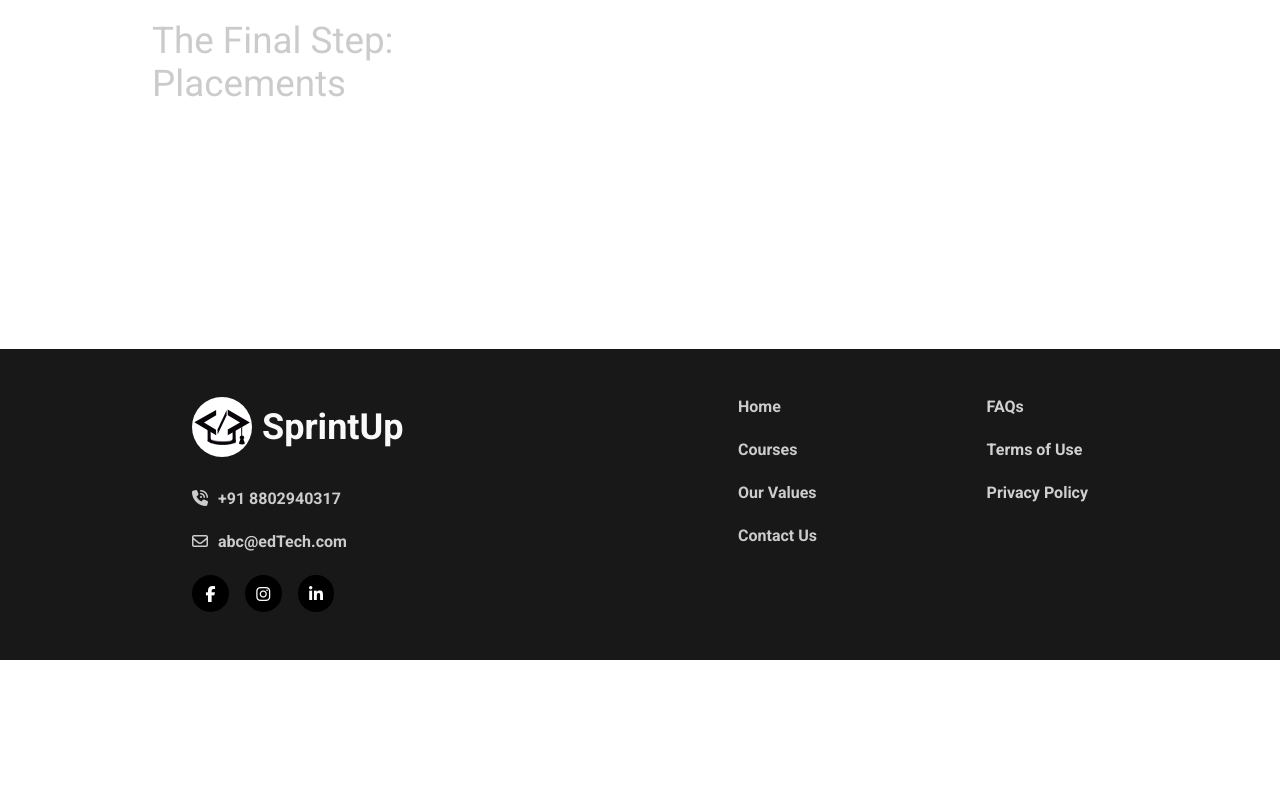
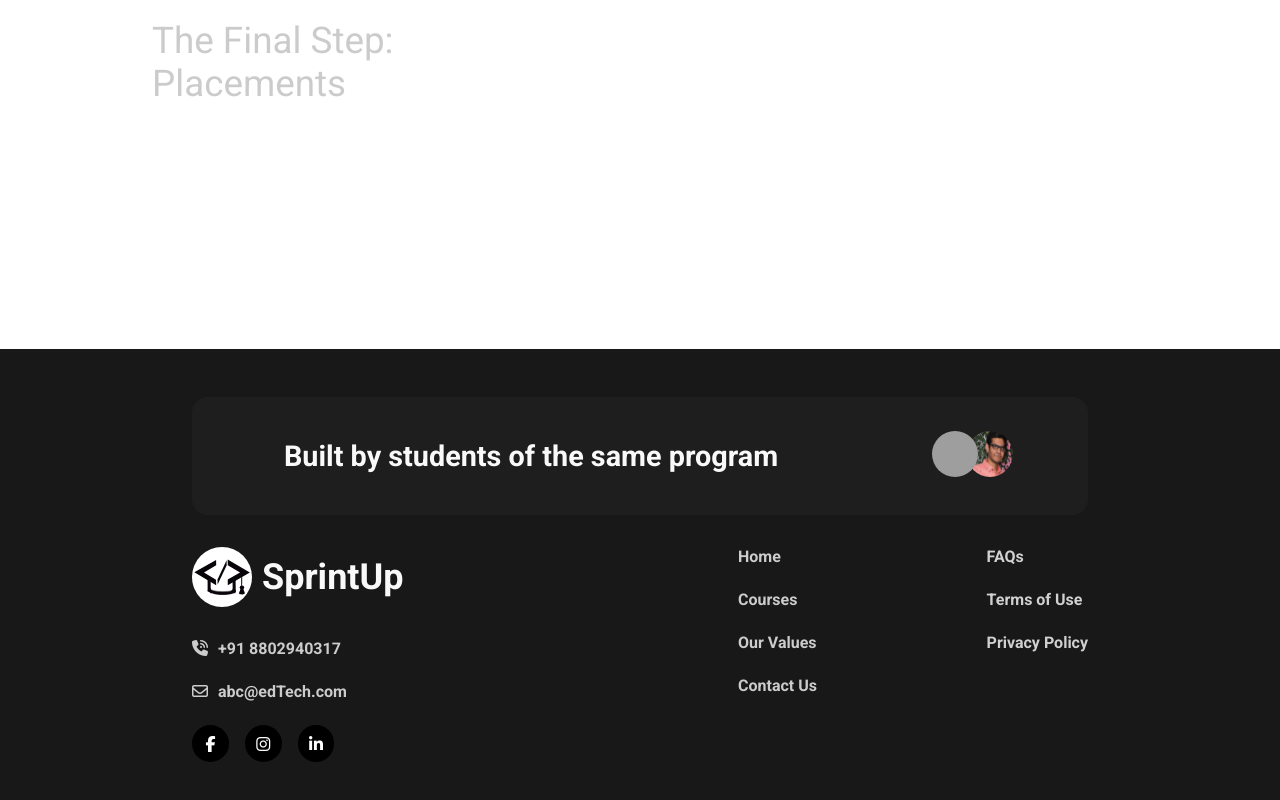
Before and after one commit to drumil32/Ed-Tech, a React (Vite) app in the folder frontend/: page /course-details in a window 1280 px wide. Shown: the part 1956-2756 px from the top of the page. Before the commit the page ends 2616 px from the top, so only its background shows below. Built offline with nearby package versions, Linux system fonts and the light colour scheme; grey boxes are pictures that could not be loaded.

Commit message:
footer updated

```diff
--- a/frontend/src/App.scss
+++ b/frontend/src/App.scss
@@ -1,10 +1,15 @@
-// .App {
-//     width: 100%;
-//     min-height: 100vh;
-//     display: flex;
-//     flex-direction: column;
-//     align-items: center;
-// }
+.App {
+    width: 100%;
+    min-height: 100vh;
+    display: flex;
+    flex-direction: column;
+    align-items: center;
+    justify-content: center;
+
+    img.initialLoader{
+      max-width: 100%;
+    }
+}
 .container {
     display: flex;
     height: 100vh;
--- a/frontend/src/App.tsx
+++ b/frontend/src/App.tsx
@@ -12,7 +12,7 @@ import { useEffect, useState } from "react";
 function App() {
   const [initialLoader, setInitialLoader] = useState(true);
   useEffect(() => {
-    setTimeout(() => setInitialLoader(false), 3_000);
+    setTimeout(() => setInitialLoader(false), 2000);
   }, []);
 
   const router = createBrowserRouter([
@@ -34,21 +34,24 @@ function App() {
         },
         {
           path: "/course-details",
-          element: <CourseDetails />
+          element: <CourseDetails />,
         },
         {
           path: "/values",
-          element: <OurValues />
-        }
+          element: <OurValues />,
+        },
       ],
     },
   ]);
 
   return (
-    initialLoader ? <img src="/assests/loader_compressed.gif" alt="loader" /> :
-      <div className="App">
+    <div className="App">
+      {initialLoader ? (
+        <img className="initialLoader" src="/assests/loader_compressed.gif" alt="loader" />
+      ) : (
         <RouterProvider router={router} />
-      </div>
+      )}
+    </div>
   );
 }
 
--- a/frontend/src/components/organisms/Footer/Footer.tsx
+++ b/frontend/src/components/organisms/Footer/Footer.tsx
@@ -8,6 +8,27 @@ const Footer: React.FC = () => {
   return (
     <footer>
       <div className="footer">
+        <div className="credits">
+          <h2>Built by students of the same program</h2>
+          <div className="developerImageContainer">
+            <a
+              href="https://www.linkedin.com/in/mayank-gupta-752328173/"
+              target="_blank"
+              rel="noopener noreferrer"
+              className="developer mayank"
+            >
+              <img src="/assests/developer/mayank.jpg" alt="mayank" />
+            </a>
+            <a
+              href="https://www.linkedin.com/in/drumil-akhenia/"
+              target="_blank"
+              rel="noopener noreferrer"
+              className="developer drumil"
+            >
+              <img src="/assests/developer/drumil.jpg" alt="drumil" />
+            </a>
+          </div>
+        </div>
         <div className="information">
           <ContactInfo />
           <div className="footer_rightSection">
@@ -15,13 +36,19 @@ const Footer: React.FC = () => {
             <div className="another-navigation">
               <ul>
                 <li>
-                  <Link style={{ color: "white" }} to="/faqs" >FAQs</Link>
+                  <Link style={{ color: "white" }} to="/faqs">
+                    FAQs
+                  </Link>
                 </li>
                 <li>
-                  <Link style={{ color: "white" }} to="/faqs" >Terms of Use</Link>
+                  <Link style={{ color: "white" }} to="/faqs">
+                    Terms of Use
+                  </Link>
                 </li>
                 <li>
-                  <Link style={{ color: "white" }} to="/faqs" >Privacy Policy</Link>
+                  <Link style={{ color: "white" }} to="/faqs">
+                    Privacy Policy
+                  </Link>
                 </li>
               </ul>
             </div>
--- a/frontend/src/components/organisms/Footer/style.scss
+++ b/frontend/src/components/organisms/Footer/style.scss
@@ -25,6 +25,62 @@ footer {
 
     @include sm-max {
       padding: 4rem 1rem;
+    }
+
+    .credits {
+      width: 100%;
+      display: flex;
+      justify-content: space-around;
+      flex-wrap: wrap;
+      gap: 1rem;
+      align-items: center;
+      padding: 2rem 1rem;
+      background-color: #1e1e1e;
+      border-radius: 1rem;
+      margin-bottom: 2rem;
+      h2 {
+        font-size: 1.8rem;
+        text-align: center;
+        max-width: 550px;
+      }
+      .developerImageContainer {
+        width: max-content;
+        position: relative;
+
+        .developer {
+          width: 50px;
+          height: 50px;
+          border-radius: 50%;
+          overflow: hidden;
+          img {
+            width: 50px;
+            height: 50px;
+            border-radius: 50%;
+            border: 2px solid transparent;
+            transition: all .2s ease-in-out;
+
+            &:hover {
+              border: 2px solid #fff;
+            }
+          }
+        }
+        .mayank {
+          position: relative;
+          right: 1rem;
+          z-index: 2;
+        }
+        .drumil {
+          position: absolute;
+          top: 0;
+          right: -1.2rem;
+          z-index: 1;
+          transition: all .2s ease-in-out;
+
+          &:hover {
+            z-index: 3;
+          }
+        }
+      }
     }
 
     .information {
@@ -114,8 +170,6 @@ footer {
           font-weight: 800;
           // letter-spacing: 2px;
           cursor: pointer;
-
-
 
           img {
             height: 60px;
```
Lines whose indentation alone changed are shown as unchanged.
